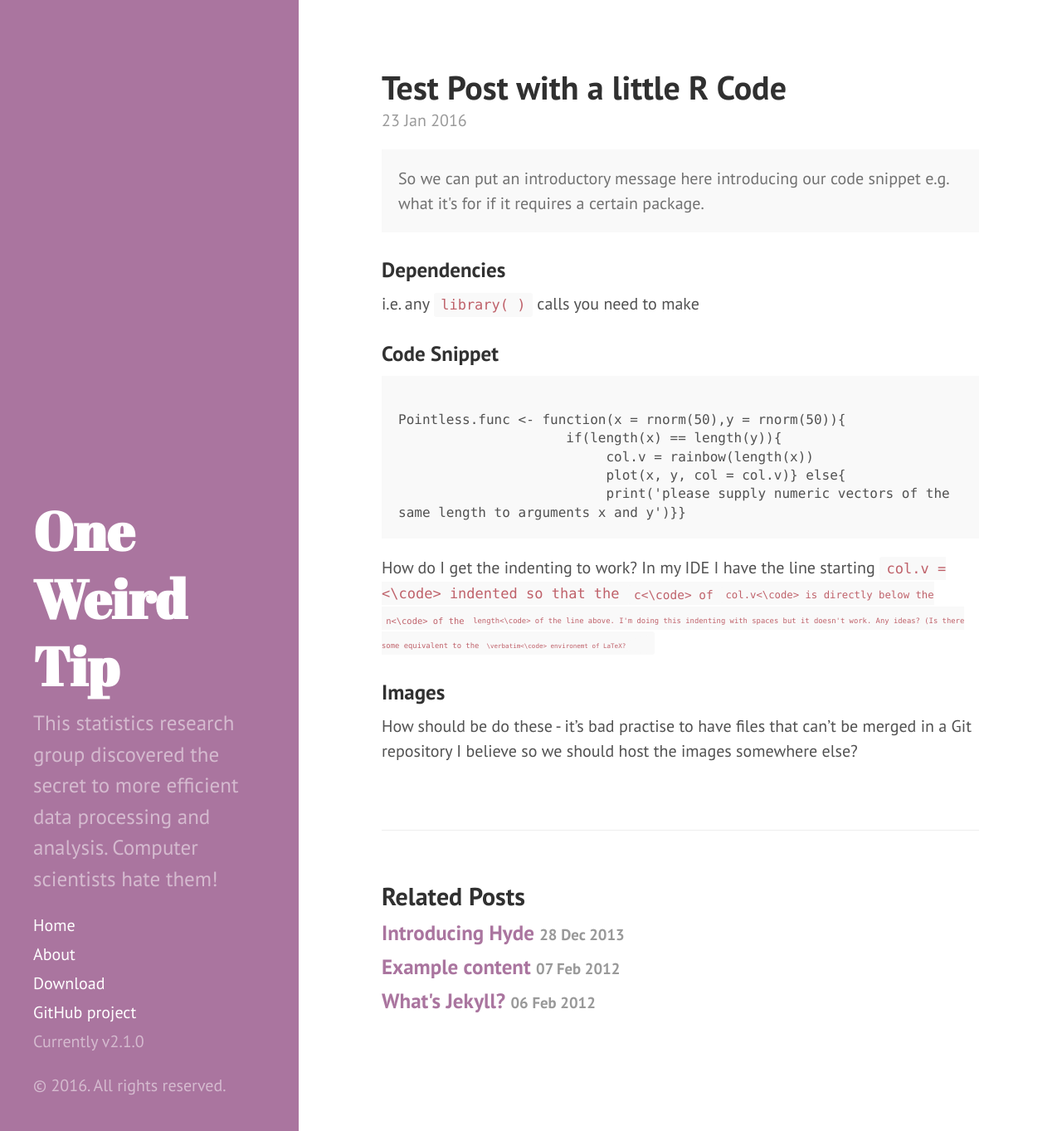
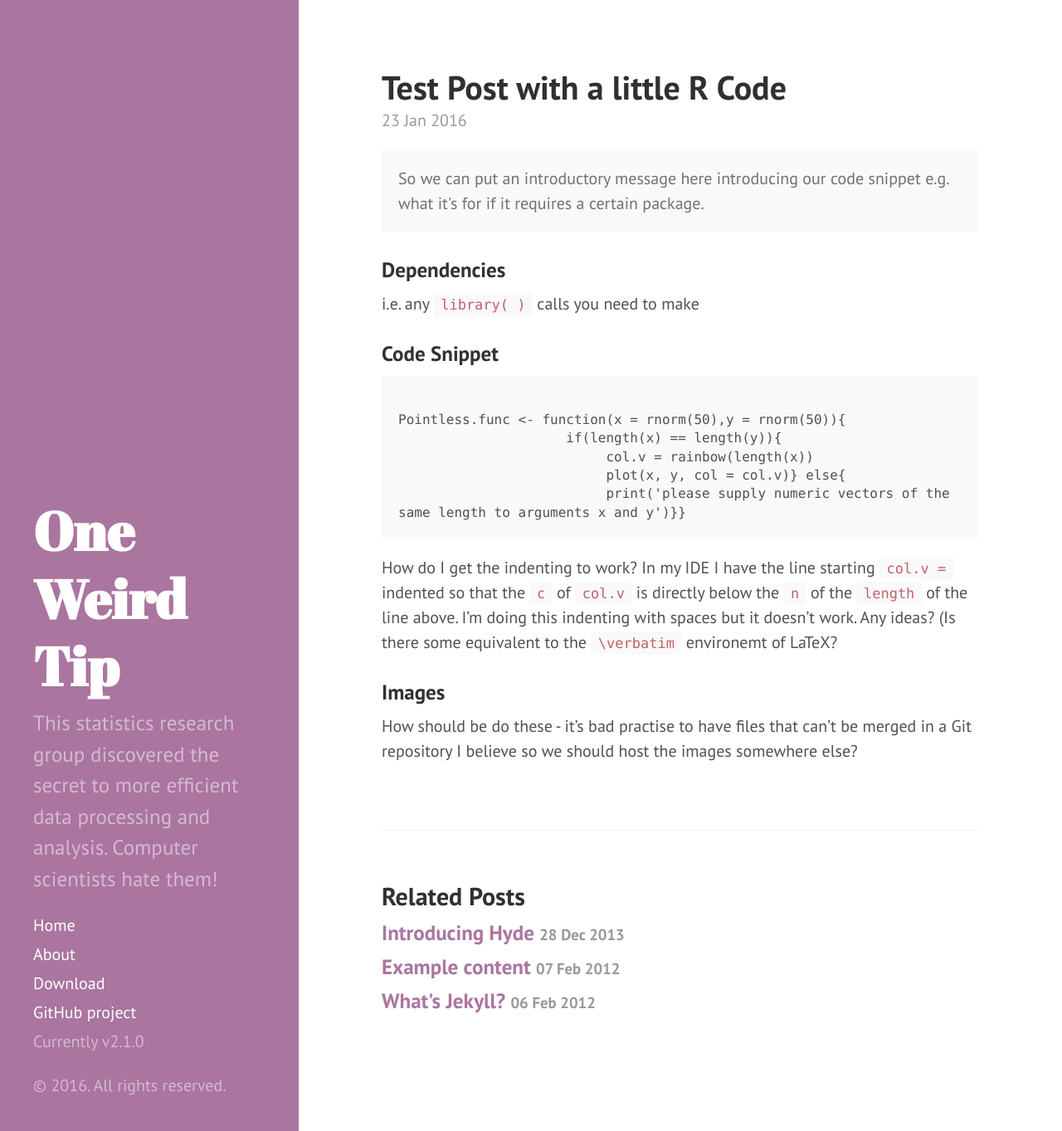
Before and after one commit to bragqut/bragqut.github.io, a Jekyll site: the page built from _posts/2016-01-23-test-snippet.md, in a window 1280 px wide and 1363 px high. Shown: the whole window at 83% size. Built offline with Jekyll 4.4.1, drawn with Linux system fonts in a browser that asks for light colours; Markdown is read by kramdown in place of the engine named in the settings.

Commit message:
trying for inline code snippets

```diff
--- a/_posts/2016-01-23-test-snippet.md
+++ b/_posts/2016-01-23-test-snippet.md
@@ -20,7 +20,7 @@ Pointless.func <- function(x = rnorm(50),y = rnorm(50)){
 		          print('please supply numeric vectors of the same length to arguments x and y')}}
 </code></pre>
 
-How do I get the indenting to work? In my IDE I have the line starting <code>col.v = <\code> indented so that the <code>c<\code> of <code>col.v<\code> is directly below the <code>n<\code> of the <code>length<\code> of the line above.  I'm doing this indenting with spaces but it doesn't work. Any ideas? (Is there some equivalent to the <code>\verbatim<\code> environemt of LaTeX?
+How do I get the indenting to work? In my IDE I have the line starting `col.v = ` indented so that the `c` of `col.v` is directly below the `n` of the `length` of the line above.  I'm doing this indenting with spaces but it doesn't work. Any ideas? (Is there some equivalent to the `\verbatim` environemt of LaTeX?
 
 ### Images
 
```
